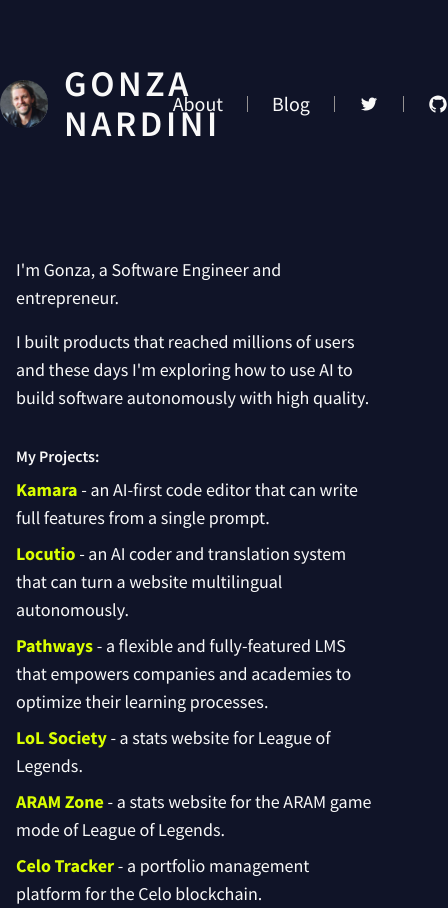
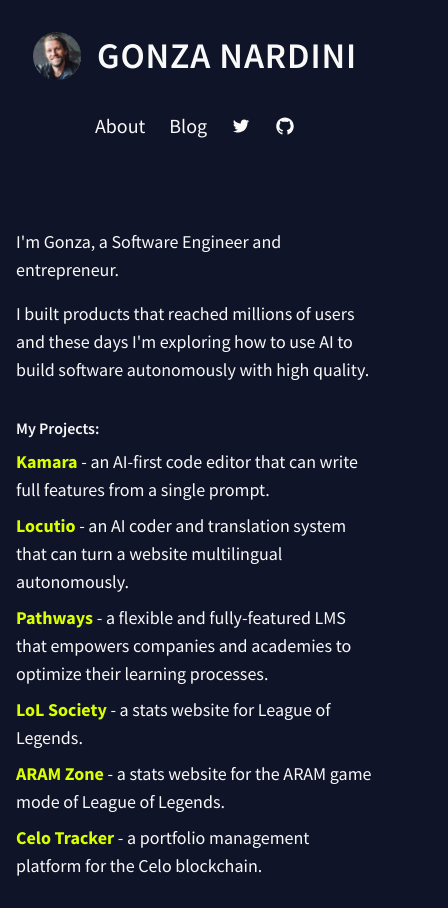
Before and after one commit to gnardini/blog, a Next.js app: page /about in a window 390 px wide. Shown: the whole page, 448 px wide, since content can reach past the window. After the commit the page ends 880 px from the top, so only its background shows below. Built offline with nearby package versions, Linux system fonts and the light colour scheme; no server answers.

Commit message:
Make header links responsive for mobile devices

```diff
--- a/src/components/Header.tsx
+++ b/src/components/Header.tsx
@@ -13,9 +13,9 @@
   };
 
   return (
-    <header className="flex justify-between items-center py-16 max-w-screen-md mx-auto">
+    <header className="flex flex-col md:flex-row justify-between items-center py-8 sm:py-16 max-w-screen-md mx-auto">
       <div
-        className="flex items-center"
+        className="flex items-center mb-6 md:mb-0"
         onClick={navigateToHome}
         style={{ cursor: "pointer" }}
       >
@@ -24,40 +24,40 @@
           alt="Your profile picture"
           className="rounded-full w-12 h-12 mr-4"
         />
-        <h1 className="text-4xl font-semibold tracking-widest">
+        <h1 className="text-4xl font-semibold tracking-wide sm:tracking-widest">
           GONZA NARDINI
         </h1>
       </div>
-      <div className="flex items-center">
+      <div className="flex flex-wrap justify-center items-center">
         <Link
           href="/about"
-          className="text-xl font-medium text-text-primary hover:underline hover:text-primary-accent"
+          className="text-xl font-medium text-text-primary hover:underline hover:text-primary-accent mx-3 my-2"
         >
           About
         </Link>
-        <div className="w-[1px] h-4 bg-gray-500 mx-6" />
+        <div className="w-[1px] h-4 bg-gray-500 mx-3 hidden md:block" />
         <Link
           href="/"
           onClick={navigateToHome}
-          className="text-xl font-medium text-text-primary hover:underline hover:text-primary-accent"
+          className="text-xl font-medium text-text-primary hover:underline hover:text-primary-accent mx-3 my-2"
         >
           Blog
         </Link>
-        <div className="w-[1px] h-4 bg-gray-500 mx-6" />
+        <div className="w-[1px] h-4 bg-gray-500 mx-3 hidden md:block" />
         <a
           href="https://twitter.com/gonza_nardini"
           target="_blank"
           rel="noopener noreferrer"
-          className="text-xl text-text-primary hover:text-primary-accent"
+          className="text-xl text-text-primary hover:text-primary-accent mx-3 my-2"
         >
           <AiOutlineTwitter />
         </a>
-        <div className="w-[1px] h-4 bg-gray-500 mx-6" />
+        <div className="w-[1px] h-4 bg-gray-500 mx-3 hidden md:block" />
         <a
           href="https://github.com/gnardini"
           target="_blank"
           rel="noopener noreferrer"
-          className="text-xl text-text-primary hover:text-primary-accent"
+          className="text-xl text-text-primary hover:text-primary-accent mx-3 my-2"
         >
           <AiOutlineGithub />
         </a>
--- a/src/pages/blog/[slug].tsx
+++ b/src/pages/blog/[slug].tsx
@@ -21,7 +21,7 @@
   }
 
   return (
-    <div className="max-w-screen-md mx-auto mt-12 px-4">
+    <div className="max-w-screen-md mx-auto mt-4 sm:mt-12 px-4">
       <Head>
         <title>{post.title}</title>
         <meta name="description" content={`${post.title} by Gonza Nardini`} />
```
